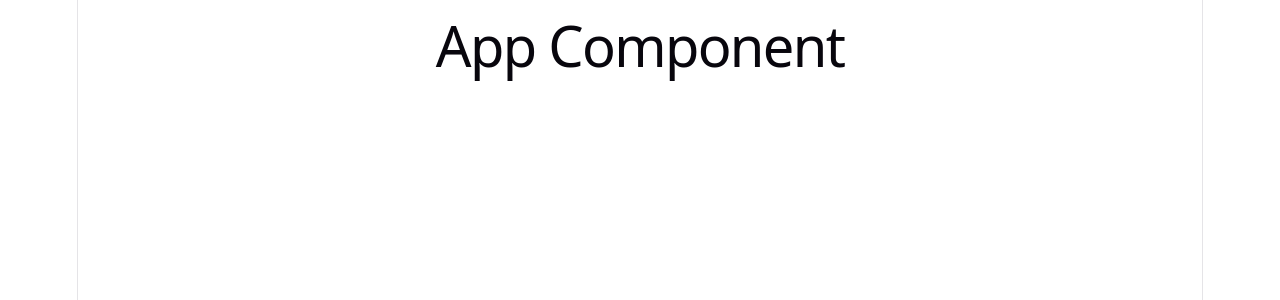
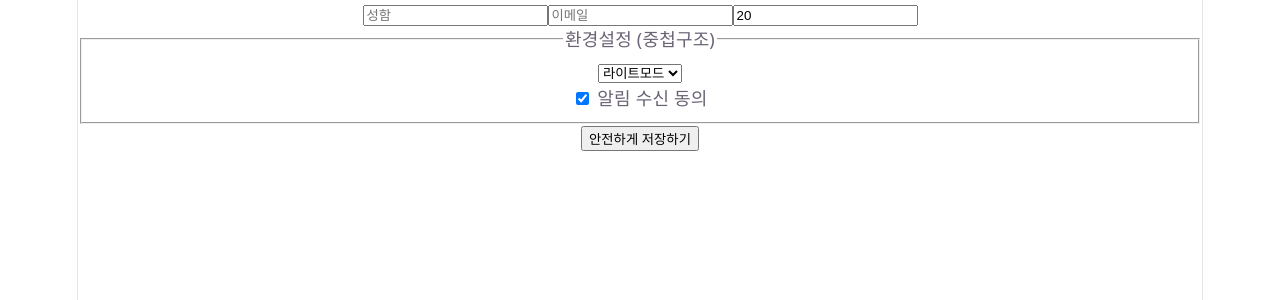
Before and after one commit to hyejoy/react-practical-architecture-lab, a React (Vite) app: page / in a window 1280 px wide. Shown: the top 300 px of the page. Built offline with nearby package versions, Linux system fonts and the light colour scheme.

Commit message:
feat: react-hook-form 타입 기반 폼 예제 추가

```diff
--- a/src/App.tsx
+++ b/src/App.tsx
@@ -1,9 +1,10 @@
-import "./App.css";
+import './App.css';
+import TypeForm from './react-hook-form/TypeForm';
 
 export default function App() {
   return (
     <>
-      <h1>App Component</h1>
+      <TypeForm />
     </>
   );
 }
--- /dev/null
+++ b/src/react-hook-form/TypeForm.tsx
@@ -0,0 +1,51 @@
+import { useForm, type SubmitHandler } from 'react-hook-form';
+
+export interface UserProfileForm {
+  userName: string;
+  userEmail: string;
+  userAge: number;
+  preferences: {
+    theme: 'light' | 'dark';
+    notifications: boolean;
+  };
+}
+
+export default function TypeForm() {
+  const { register, handleSubmit } = useForm<UserProfileForm>({
+    defaultValues: {
+      userName: '',
+      userEmail: '',
+      userAge: 20,
+      preferences: { theme: 'light', notifications: true },
+    },
+    mode: 'onChange',
+  });
+
+  const onSave: SubmitHandler<UserProfileForm> = (data) => {
+    console.log('검증 완료된 안전한 데이터 : ', data);
+  };
+
+  return (
+    <form onSubmit={handleSubmit(onSave)}>
+      <input {...register('userName')} placeholder="성함" />
+      <input {...register('userEmail')} placeholder="이메일" />
+      <input type="number" {...register('userAge')} placeholder="나이" />
+
+      <fieldset>
+        <legend>환경설정 (중첩구조)</legend>
+        {/* 점 표기법을 통해 깊은 곳의 타입까지 완벽히 추론 */}
+        <select {...register('preferences.theme')}>
+          <option value="light">라이트모드</option>
+          <option value="dark">다크모드</option>
+        </select>
+        <br />
+
+        <label>
+          <input type="checkbox" {...register('preferences.notifications')} /> 알림 수신 동의
+        </label>
+      </fieldset>
+
+      <button type="submit">안전하게 저장하기</button>
+    </form>
+  );
+}
```
Also changed, not shown: src/react-hook-form/InputForm.tsx (added, +25 -0 lines).
